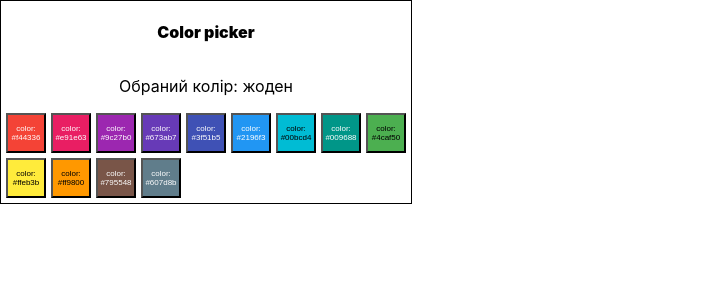
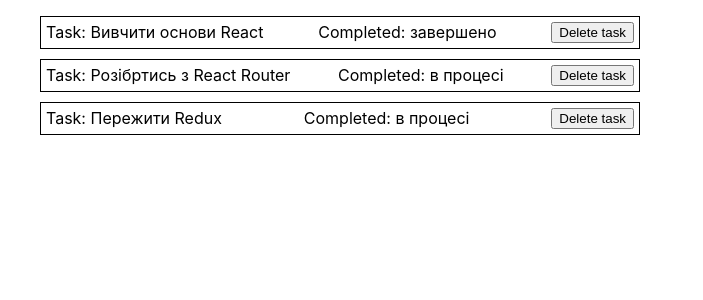
Before and after one commit to Andriy-Kond/experiments-m2, a React (Create React App) app: page / in a window 1280 px wide. Shown: the top 300 px of the page, without its empty margins (0-703 px from the left). Built offline with nearby package versions, Linux system fonts and the light colour scheme.

Commit message:
add: todos list

```diff
--- a/src/App.js
+++ b/src/App.js
@@ -1,3 +1,5 @@
+import React, { Component } from "react";
+
 import "./App.css";
 // import CounterThis from "components/Counter/CounterThis";
 // import CounterAsyncLinkToElement from "components/Counter/CounterAsyncLinkToElement";
@@ -7,10 +9,43 @@ import "./App.css";
 
 // import Dropdown from "components/DropdownMenu";
 
-import colors from "dataBase/colors";
-import ColorPicker from "components/ColorPicker";
+// import colors from "dataBase/colors";
+// import ColorPicker from "components/ColorPicker";
 
-function App() {
+import TodoList from "components/TodoList";
+import initialTodos from "components/TodoList/todos.json";
+
+// function App() {
+//   return (
+//     <div className="App">
+//       {/* Counter */}
+//       {/* <CounterThis step={1} />
+//       <CounterAsyncLinkToElement step={2} />
+//       <CounterStateUpd step={3} />
+//       <CounterStateDefProps step={3} /> */}
+
+//       {/* Dropdown */}
+//       {/* <Dropdown /> */}
+
+//       {/* Color Picker */}
+//       <ColorPicker colors={colors} />
+//     </div>
+//   );
+// }
+
+class App extends Component {
+  state = {
+    todos: initialTodos,
+  };
+
+  onDeleteTodo = todoId => {
+    this.setState(prevState => ({
+      todos: prevState.todos.filter(todo => todo.id !== todoId),
+    }));
+  };
+
+  render() {
+    const { todos } = this.state;
     return (
       <div className="App">
         {/* Counter */}
@@ -23,9 +58,13 @@ function App() {
         {/* <Dropdown /> */}
 
         {/* Color Picker */}
-      <ColorPicker colors={colors} />
+        {/* <ColorPicker colors={colors} /> */}
+
+        {/* Todo List */}
+        <TodoList todos={todos} deleteTodo={this.onDeleteTodo} />
       </div>
     );
   }
+}
 
 export default App;
--- /dev/null
+++ b/src/components/TodoList/TodoList.jsx
@@ -0,0 +1,24 @@
+import { List, ListItem } from "./TodoList.styled";
+
+const TodoList = props => {
+  const { todos, onDeleteTodo } = props;
+
+  return (
+    <List>
+      {todos.map(({ id, text, completed }) => (
+        <ListItem key={id}>
+          <span>Task: {text}</span>
+          <span>Completed: {completed ? "завершено" : "в процесі"}</span>
+          <button
+            onClick={() => {
+              onDeleteTodo(id);
+            }}>
+            Delete task
+          </button>
+        </ListItem>
+      ))}
+    </List>
+  );
+};
+
+export default TodoList;
--- /dev/null
+++ b/src/components/TodoList/TodoList.styled.jsx
@@ -0,0 +1,16 @@
+import styled from "@emotion/styled";
+
+const List = styled.ul`
+  display: flex;
+  flex-direction: column;
+  gap: 10px;
+  width: 600px;
+`;
+const ListItem = styled.li`
+  display: flex;
+  gap: 20px;
+  justify-content: space-between;
+  border: 1px solid black;
+  padding: 5px;
+`;
+export { List, ListItem };
--- /dev/null
+++ b/src/components/TodoList/index.js
@@ -0,0 +1 @@
+export { default } from "./TodoList";
--- /dev/null
+++ b/src/components/TodoList/todos.json
@@ -0,0 +1,5 @@
+[
+  { "id": "id-1", "text": "Вивчити основи React", "completed": true },
+  { "id": "id-2", "text": "Розібртись з React Router", "completed": false },
+  { "id": "id-3", "text": "Пережити Redux", "completed": false }
+]
```
Lines whose indentation alone changed are shown as unchanged.
